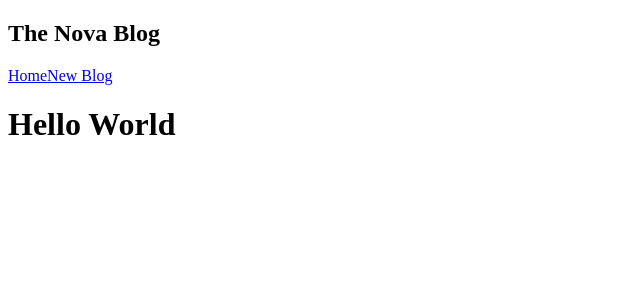
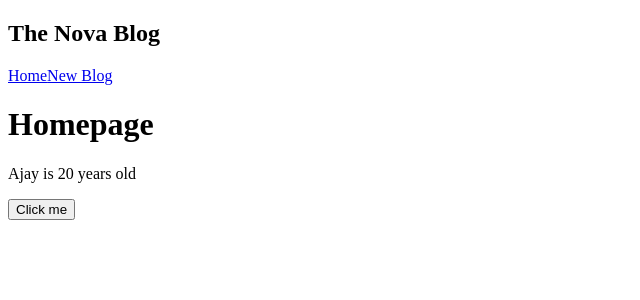
Before and after one commit to Ajay552/simple-react-blog, a React (Create React App) app: page / in a window 1280 px wide. Shown: the top 300 px of the page, without its empty margins (0-640 px from the left). Built offline with nearby package versions, Linux system fonts and the light colour scheme; the HTML template or start-up script is replaced by a standard one.

Commit message:
added initial useState hook

```diff
--- a/src/Home.js
+++ b/src/Home.js
@@ -1,7 +1,20 @@
+import { useState } from "react";
+
 const Home = () => {
+
+    // useState hooks
+    const [name,setName] = useState("Ajay");
+    const [age, setAge] = useState("20");
+    const handleClick = () => {
+        setName("Nova");
+        setAge(21);
+    }
+
     return (
         <div className="home">
-            <h1>Hello World</h1>
+            <h1>Homepage</h1>
+            <p>{ name } is { age } years old</p>
+            <button onClick={handleClick}>Click me</button>
         </div>
     );
 }
```
